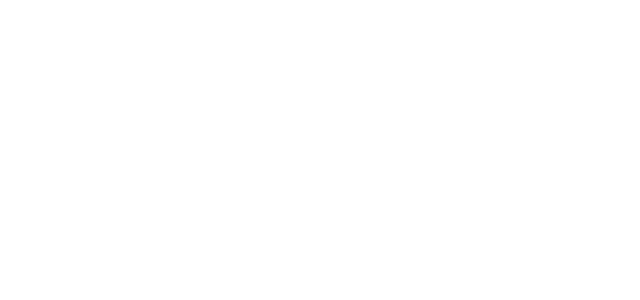
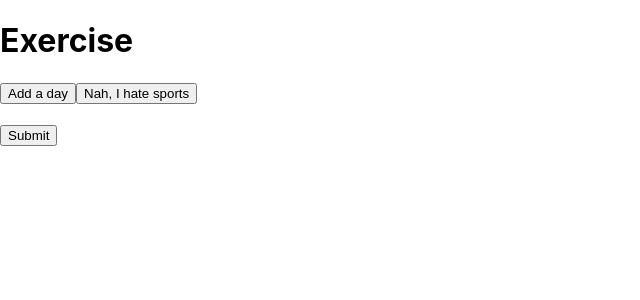
Before and after one commit to EzraTsai/bumbers_front_end, a React (Create React App) app: page /exercise in a window 1280 px wide. Before the commit this address had no page. Shown: the top 300 px of the page, without its empty margins (0-640 px from the left). Built offline with nearby package versions, Linux system fonts and the light colour scheme.

Commit message:
add exercise page

```diff
--- a/src/App.js
+++ b/src/App.js
@@ -1,10 +1,12 @@
 import './App.css';
 import React from 'react';
-import { BrowserRouter as Router, Routes, Route } from 'react-router-dom';
+import { BrowserRouter as Router, Routes, Route, } from 'react-router-dom';
 import Home from './home/home';
 import Body from './body/body';
 import Food from './food/food';
+import Exercise from './exercise/exercise';
 import Analysis from './analysis/analysis'
+
 
 function App() {
   return (
@@ -14,6 +16,7 @@
         <Route path="/body" element={<Body />} />
         <Route path="/food" element={<Food />} />
         <Route path="/analysis" element={<Analysis />} />
+        <Route path="/exercise" element={<Exercise />} />
       </Routes>
     </Router>
   );
--- a/src/body/body.jsx
+++ b/src/body/body.jsx
@@ -44,7 +44,7 @@
                     fullWidth
                 />
                 <Button type="submit" variant="contained" color="primary">
-                    Submit
+                    Next
                 </Button>
             </form>
         </Container>
--- /dev/null
+++ b/src/exercise/exercise.jsx
@@ -0,0 +1,151 @@
+import React, { useState } from 'react';
+import { Link } from 'react-router-dom';
+
+
+const exercises = ['Sprint', 'Jog', 'Walk', 'Ballgame'];
+
+const Exercise = () => {
+    // const history = useHistory();
+    const [selectedExercise, setSelectedExercise] = useState(null);
+    const [inputValue, setInputValue] = useState('');
+    const [showExerciseChoices, setShowExerciseChoices] = useState(false);
+    const [exerciseList, setExerciseList] = useState([]);
+    const [showDetail, setShowDetail] = useState(false);
+    const [day, setDay] = useState(0); // Initialize day state
+
+    const handleExerciseClick = (exercise) => {
+        setSelectedExercise(exercise);
+    };
+
+    const handleInputChange = (event) => {
+        setInputValue(event.target.value);
+    };
+
+    const handleSubmit = async () => {
+        setExerciseList([]);
+        setDay(0);
+
+        // Send data to the backend system here
+        /*
+        await fetch('/api/saveExerciseData', {
+          method: 'POST',
+          headers: {
+            'Content-Type': 'application/json',
+          },
+          body: JSON.stringify({ exercise: selectedExercise, value: inputValue }),
+        });
+        */
+        // history.push('/analysis');
+    };
+
+    const handleNoExercise = () => {
+        setInputValue(0);
+        setShowExerciseChoices(false);
+        setSelectedExercise(false);
+        setExerciseList([]);
+    };
+
+    const handleAddDayClick = () => {
+        setDay(day + 1);
+        setShowExerciseChoices(true);
+    };
+
+    const handleAddExercise = () => {
+        const exerciseChoice = selectedExercise;
+        const timeChoice = parseInt(inputValue);
+        setExerciseList([...exerciseList, { day, exercise: exerciseChoice, time: timeChoice }]);
+        setSelectedExercise(null);
+        setInputValue('');
+        setShowExerciseChoices(true);
+        setShowDetail(true);
+    };
+
+    const RemoveExercise = () => {
+        setExerciseList(exerciseList.slice(0, -1));
+    };
+
+    return (
+        <div className="flex flex-col items-center justify-center min-h-screen py-2">
+            <main className="px-20 py-10 text-center">
+                <h1 className="mb-6 text-4xl font-bold">Exercise</h1>
+                <div className="mb-2">
+                    <button
+                        className="bg-blue-500 text-white m-2 px-4 py-2 rounded-lg"
+                        onClick={handleAddDayClick}
+                    >
+                        Add a day
+                    </button>
+                    <button
+                        className="bg-red-500 text-white m-2 px-4 py-2 rounded-lg"
+                        onClick={handleNoExercise}
+                    >
+                        Nah, I hate sports
+                    </button>
+                </div>
+
+                {showExerciseChoices && (
+                    <div className="mb-6">
+                        {exercises.map((exercise) => (
+                            <button
+                                key={exercise}
+                                className={`${selectedExercise === exercise ? 'bg-blue-500' : ''
+                                    } m-2 px-4 py-2 rounded-lg`}
+                                onClick={() => handleExerciseClick(exercise)}
+                            >
+                                {exercise}
+                            </button>
+                        ))}
+                    </div>
+                )}
+                {selectedExercise && (
+                    <div className="mb-7">
+                        <label className="mr-2" htmlFor="inputValue">
+                            Enter the time period on this sport:
+                        </label>
+                        <input
+                            id="inputValue"
+                            type="number"
+                            value={inputValue}
+                            onChange={handleInputChange}
+                            className="border border-gray-300 px-2 py-1 rounded-md"
+                        />
+                        <button
+                            className="bg-blue-500 text-white m-2 px-4 py-2 rounded-lg"
+                            onClick={() => handleAddExercise()}
+                        >
+                            Add
+                        </button>
+                    </div>
+                )}
+
+                {exerciseList.map((entry, index) => (
+                    <div key={index}>
+                        <p key={index} className="text-2xl">
+                            At day {entry.day}, Doing {entry.exercise} for {entry.time} minutes
+                        </p>
+
+                        <button
+                            className="bg-red-500 text-white m-2 px-4 py-2 rounded-lg"
+                            onClick={() => RemoveExercise()}
+                        >
+                            Remove
+                        </button>
+                    </div>
+                ))}
+
+                <br />
+                <Link to="/analysis">
+                    <button
+                        className="bg-blue-500 text-white px-4 py-2 rounded-lg"
+                        onClick={handleSubmit}
+                    >
+                        Submit
+
+                    </button>
+                </Link>
+            </main>
+        </div>
+    );
+};
+
+export default Exercise;
--- a/src/home/tab.jsx
+++ b/src/home/tab.jsx
@@ -7,6 +7,8 @@
 import TextField from '@mui/material/TextField';
 import FormGroup from '@mui/material/FormGroup';
 import Button from '@mui/material/Button';
+import { Link } from 'react-router-dom';
+
 
 function TabPanel(props) {
     const { children, value, index, ...other } = props;
@@ -82,6 +84,7 @@
                         </div>
                     </Box>
                     <div style={{ margin: '0px 50px 100px 130px' }}>
+                        <Link to="/body">
                             <Button
                                 variant="contained" color="success"
                                 onClick={() => {
@@ -90,6 +93,7 @@
                             >
                                 Sign up
                             </Button>
+                        </Link>
                     </div>
                 </FormGroup>
             </TabPanel >
```
Lines whose indentation alone changed are shown as unchanged.
